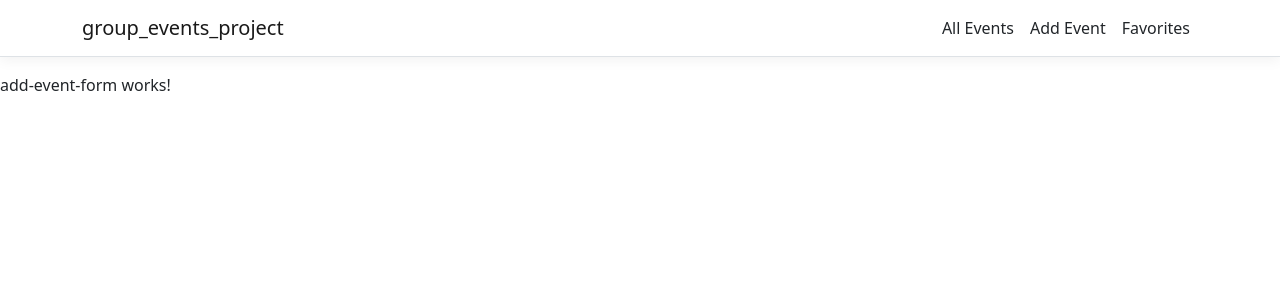
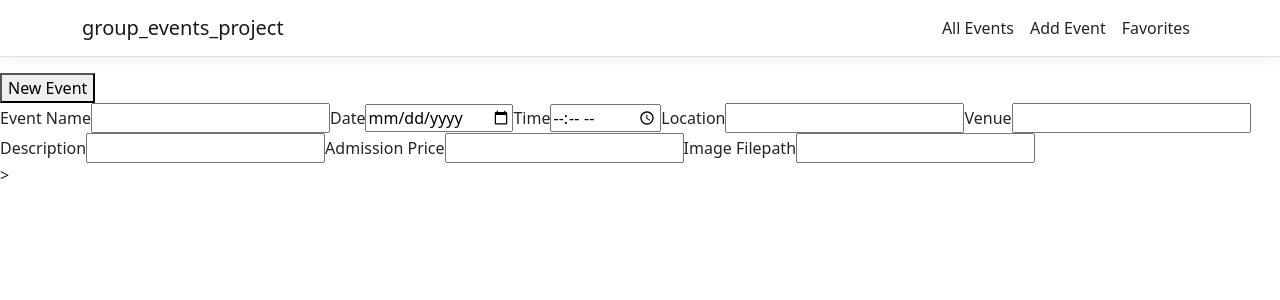
Before and after one commit to douglaschu/csharp-group-lab-2-upmeet-events-sys, an Angular app in the folder ClientApp/: page /add-event-form in a window 1280 px wide. Shown: the top 300 px of the page. Built offline with nearby package versions, Linux system fonts and the light colour scheme.

Commit message:
built event list, add event components (working), event detail component (in progress)

```diff
--- a/ClientApp/src/app/components/add-event-form/add-event-form.component.html
+++ b/ClientApp/src/app/components/add-event-form/add-event-form.component.html
@@ -1 +1,25 @@
-<p>add-event-form works!</p>
+<body>
+    <button class="Create New Event" (click)="toggleDisplay()">New Event</button>
+    <form class='form'>
+        <div class="box">
+            <div class="fields">
+                <label for="eventName">Event Name</label>
+                <input type="text" id="eventName" name="Event Name" [(ngModel)]="newEvent.eventName"/>
+                <label for="eventDate">Date</label>
+                <input type="date" id="eventDate" name="Event Date" [(ngModel)]="newEvent.eventDate"/>
+                <label for="eventTime">Time</label>
+                <input type="time" id="eventTime" name="Event Time" [(ngModel)]="newEvent.eventTime"/>
+                <label for="eventLocation">Location</label>
+                <input type="text" id="eventLocation" name="Location" [(ngModel)]="newEvent.eventLocation"/>
+                <label for="eventVenue">Venue</label>
+                <input type="text" id="eventVenue" name="Venue" [(ngModel)]="newEvent.eventVenue"/>
+                <label for="eventDescription">Description</label>
+                <input type="text" id="eventDescription" name="Description" [(ngModel)]="newEvent.eventDescription">
+                <label for="price">Admission Price</label>
+                <input type="number" id="price" name="Price" [(ngModel)]="newEvent.price">
+                <label for="eventImage">Image Filepath</label>
+                <input type="text" id="eventImage" name="Image" [(ngModel)]="newEvent.eventImage">
+            </div>
+        </div>
+    </form>
+</body>>
--- a/ClientApp/src/app/components/add-event-form/add-event-form.component.ts
+++ b/ClientApp/src/app/components/add-event-form/add-event-form.component.ts
@@ -1,10 +1,49 @@
-import { Component } from '@angular/core';
+import { Component, EventEmitter, Input, Output } from '@angular/core';
+import { NgForm } from '@angular/forms';
+import { Event } from 'src/app/models/event';
 
 @Component({
   selector: 'app-add-event-form',
   templateUrl: './add-event-form.component.html',
-  styleUrls: ['./add-event-form.component.css']
+  styleUrls: ['./add-event-form.component.css'],
 })
 export class AddEventFormComponent {
+  newEvent: Event = {} as Event;
+  @Output() eventCreated = new EventEmitter<Event>();
+  //@Input() events: Event[];
 
+  constructor() {}
+
+  ngOnInit(): void {}
+
+  //trying ngForm for form
+  // submitEvent = (submit: NgForm) => {
+  //   this.eventCreated.emit({
+  //     eventName: submit.value.eventName,
+  //     eventDate: submit.value.eventDate,
+  //     eventTime: submit.value.eventTime,
+  //     eventLocation: submit.value.eventLocation,
+  //     eventVenue: submit.value.eventVenue,
+  //     eventDescription: submit.value.eventDescription,
+  //     price: submit.value.price,
+  //     eventImage: submit.value.image,
+  //     eventCategory: submit.value.eventCategory,
+  //     id: submit.value.id,
+  //     //I don't know if this will work with ngForm (identity)
+  //   });
+  //   this.new;
+  // };
+
+  submitEvent() {
+    this.eventCreated.emit(this.newEvent);
+    this.newEvent = {} as Event;
+
+    //resets all form fields after submit
+  }
+
+  displayForm: boolean = false;
+  toggleDisplay(): void {
+    this.displayForm = !this.displayForm;
+  }
+  //Justin's method without ngForm
 }
--- a/ClientApp/src/app/components/event-detail/event-detail.component.ts
+++ b/ClientApp/src/app/components/event-detail/event-detail.component.ts
@@ -1,10 +1,26 @@
-import { Component } from '@angular/core';
+import { Component, Input, OnInit } from '@angular/core';
+import { Event } from 'src/app/models/event';
+import { EventService } from 'src/app/services/event.service';
 
 @Component({
   selector: 'app-event-detail',
   templateUrl: './event-detail.component.html',
-  styleUrls: ['./event-detail.component.css']
+  styleUrls: ['./event-detail.component.css'],
 })
-export class EventDetailComponent {
+export class EventDetailComponent implements OnInit {
+  @Input() event: Event = {} as Event;
 
+  constructor(private _eventService: EventService) {}
+
+  ngOnInit(): void {}
+
+  // allEventList: Event[] = [];
+  // ngOnInit(): void {
+  //   this.callGetEventById(id);
+  // }
+  // callGetEventById(id: number): void {
+  //   let target: number = this.allEventList.findIndex((e) => e.id == id);
+  //   console.log(response);
+  //   this.allEventList = response;
+  //}
 }
--- a/ClientApp/src/app/components/event-list/event-list.component.html
+++ b/ClientApp/src/app/components/event-list/event-list.component.html
@@ -1,4 +1,5 @@
 <h1>All Events</h1>
+
 <div *ngFor="let e of allEventList">
 <p> {{e.eventName}}</p>
 <p> {{e.eventDate}}</p>
```
Also changed, not shown: ClientApp/src/app/components/event-list/event-list.component.ts (+6 -4 lines).
